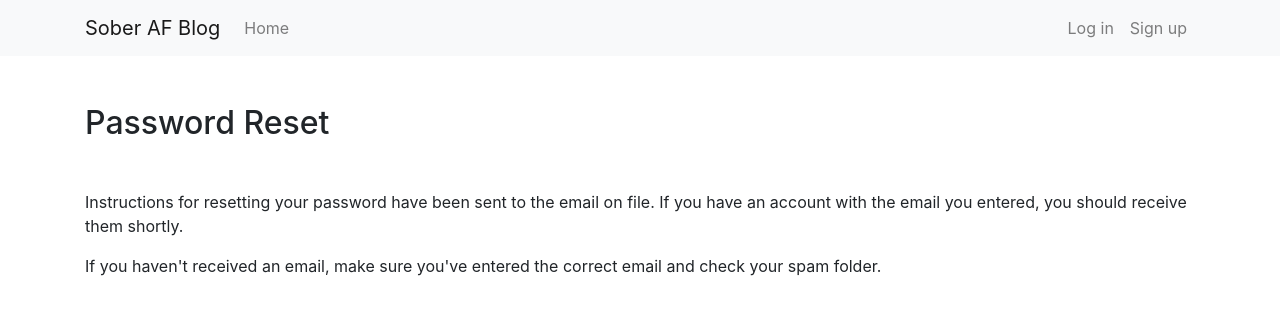
After one commit to anpavlov11/Drop-Dead-Sober, a Django app: page /users/password_reset/done/ in a window 1280 px wide. The commit adds this page. Shown: the top 315 px of the page. Run offline with Django 4.2, Linux system fonts and the light colour scheme; some libraries are stand-ins or nearby versions.

Commit message:
created email password reset

```diff
--- a/templates/users/password_reset.html
+++ b/templates/users/password_reset.html
@@ -1,6 +1,6 @@
 {% extends 'base.html' %}
 
-{% block head_title %}Password reset{% endblock head_title %}
+{% block head_title %}Password Reset{% endblock head_title %}
 
 {% block content %}
 <div class="container">
--- /dev/null
+++ b/templates/users/password_reset_done.html
@@ -0,0 +1,19 @@
+{% extends 'base.html' %}
+
+{% block head_title %}Reset Password{% endblock head_title %}
+
+{% block content %}
+<div class="container">
+  <div class="row">
+    <div class=" col-12">
+      <h2 class="my-5">Password Reset</h2>
+      <p>
+        Instructions for resetting your password have been sent to the email on file. If you have an account with the email you entered, you should receive them shortly.
+      </p>
+      <p>
+        If you haven't received an email, make sure you've entered the correct email and check your spam folder.
+      </p>
+    </div>
+  </div>
+</div>
+{% endblock content %}
--- /dev/null
+++ b/templates/users/password_reset_email.html
@@ -0,0 +1,4 @@
+To reset the password for {{ user.username }} click the link below:
+{{ protocol }}://{{ domain }}{% url 'users:password_reset_confirm' uidb64=uid token=token %}
+
+If the above link does not work copy and paste the URL into a new window.
--- /dev/null
+++ b/templates/users/password_reset_subject.txt
@@ -0,0 +1 @@
+Sober AF Blog Reset Password
--- a/users/urls.py
+++ b/users/urls.py
@@ -13,7 +13,7 @@ urlpatterns = [
     path('login/', log_in, name='login'),
     path('logout/', log_out, name='logout'),
     path('password_reset/', PasswordResetView.as_view(
-        template_name='users/password_reset/html',
+        template_name='users/password_reset.html',
         email_template_name='users/password_reset_email.html',
         subject_template_name='users/password_reset_subject.txt',
         success_url='users/password_reset/done/'),
```
